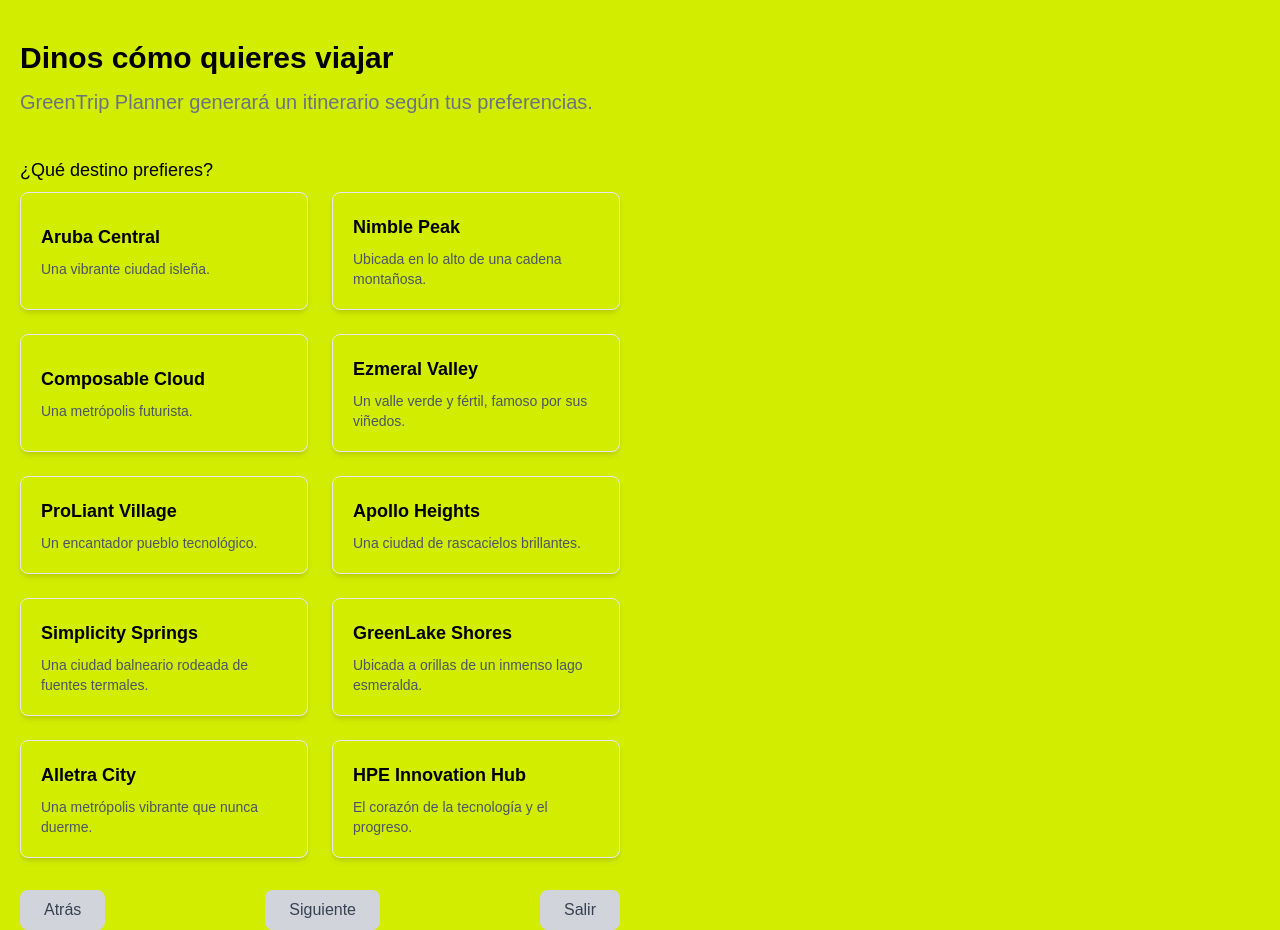
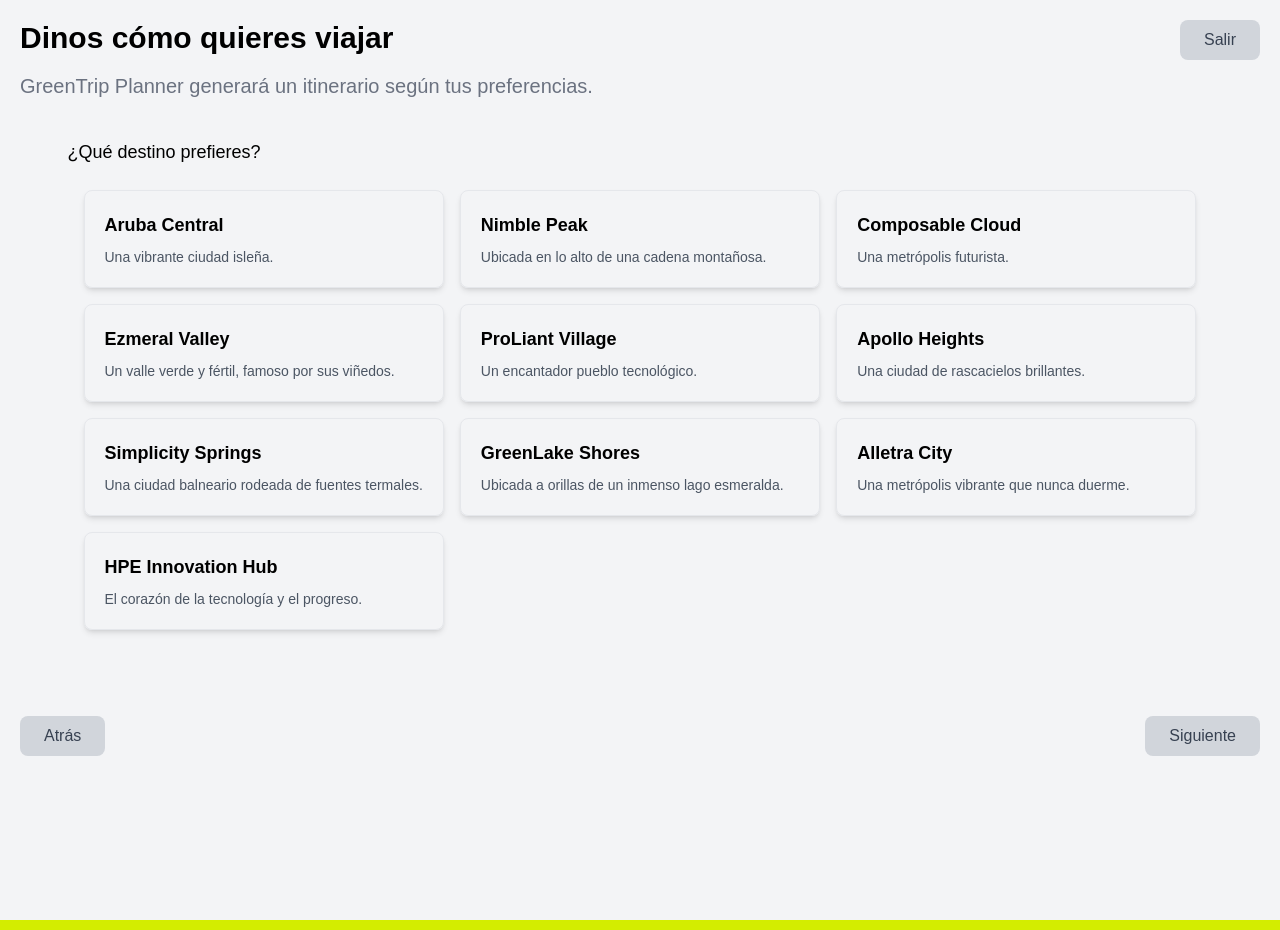
Before and after one commit to EdgarAlcoba/CDSTC-2024-2025-FASE-2, a React (Create React App) app in the folder Frontend/: page /travelplanner in a window 1280 px wide. Built offline with nearby package versions, Linux system fonts and the light colour scheme; no server answers.

Commit message:
feat: Mejorar diseño y navegación en el planificador de viajes

```diff
--- a/Frontend/src/App.js
+++ b/Frontend/src/App.js
@@ -21,7 +21,7 @@
     }*/
   }
   return (
-    <div className="App">
+    <div className="min-h-screen">
       <Router>
         <Routes>
           <Route path='/' element={<Home />} />
--- a/Frontend/src/Components/TripPlanner/NavButtons.jsx
+++ b/Frontend/src/Components/TripPlanner/NavButtons.jsx
@@ -1,9 +1,8 @@
 import React from 'react';
-import { Link } from 'react-router-dom';
 
 const NavButtons = ({ onBack, onNext, disabledNext, disabledBack, submitReady }) => {
   return (
-    <div className="flex justify-between items-center mt-8">
+    <div className="flex justify-between items-center mt-8 mb-8">
 
       <button
         onClick={onBack}
@@ -20,13 +19,6 @@
       >
         {submitReady ? "Planificar viaje" : "Siguiente"}
       </button>
-
-      <Link to="/">
-        <button
-        className={"px-6 py-2 bg-gray-300 text-gray-700 rounded-lg hover:bg-gray-400 focus:outline-none"}>
-          Salir
-        </button>
-      </Link>
     </div>
   );
 };
--- a/Frontend/src/pages/TripPlanner/TripPlanner.jsx
+++ b/Frontend/src/pages/TripPlanner/TripPlanner.jsx
@@ -5,6 +5,7 @@
 import SelectBudget from "./steps/SelectBudget";
 import Summary from "./steps/Summary";
 import NavButtons from "../../components/TripPlanner/NavButtons";
+import { Link } from 'react-router-dom';
 
 const TripPlanner = () => {
   const [step, setStep] = useState(0);
@@ -38,16 +39,29 @@
   }, [step]);
 
   return (
-    <div className="px-5 mt-10 w-1/2">
+    <div className="bg-gray-100 min-h-screen p-5">
+
+        <div className="">
+            <div className="flex justify-between">
                 <h2 className="font-bold text-3xl">Dinos cómo quieres viajar</h2>
+                <Link to="/">
+                    <button
+                    className={"px-6 py-2 bg-gray-300 text-gray-700 rounded-lg hover:bg-gray-400 focus:outline-none"}>
+                    Salir
+                    </button>
+                </Link>
+            </div>
             <p className="mt-3 text-gray-500 text-xl">
                 GreenTrip Planner generará un itinerario según tus preferencias.
             </p>
+        </div>
 
-      <div className="mt-10">
+        <div className="flex flex-col min-h-screen">
+            <div className="flex-grow flex justify-center items-center">
                 {pageDisplay()}
             </div>
 
+            <div className="mb-28">
                 <NavButtons
                     submitReady={submitReady}
                     disabledNext={step == tripData.length - 1}
@@ -60,6 +74,9 @@
                     }}
                 />
             </div>
+        </div>
+
+    </div>
   );
 };
 
--- a/Frontend/src/pages/TripPlanner/steps/SelectDestination.jsx
+++ b/Frontend/src/pages/TripPlanner/steps/SelectDestination.jsx
@@ -19,7 +19,7 @@
   return (
     <div>
       <h2 className="text-lg font-medium mb-2">¿Qué destino prefieres?</h2>
-      <div className="grid grid-cols-1 md:grid-cols-2 gap-6">
+      <div className="grid grid-cols-3 gap-4 p-4">
         {destinations.map((city) => (
           <Place
             key={city.name}
```
Lines whose indentation alone changed are shown as unchanged.
